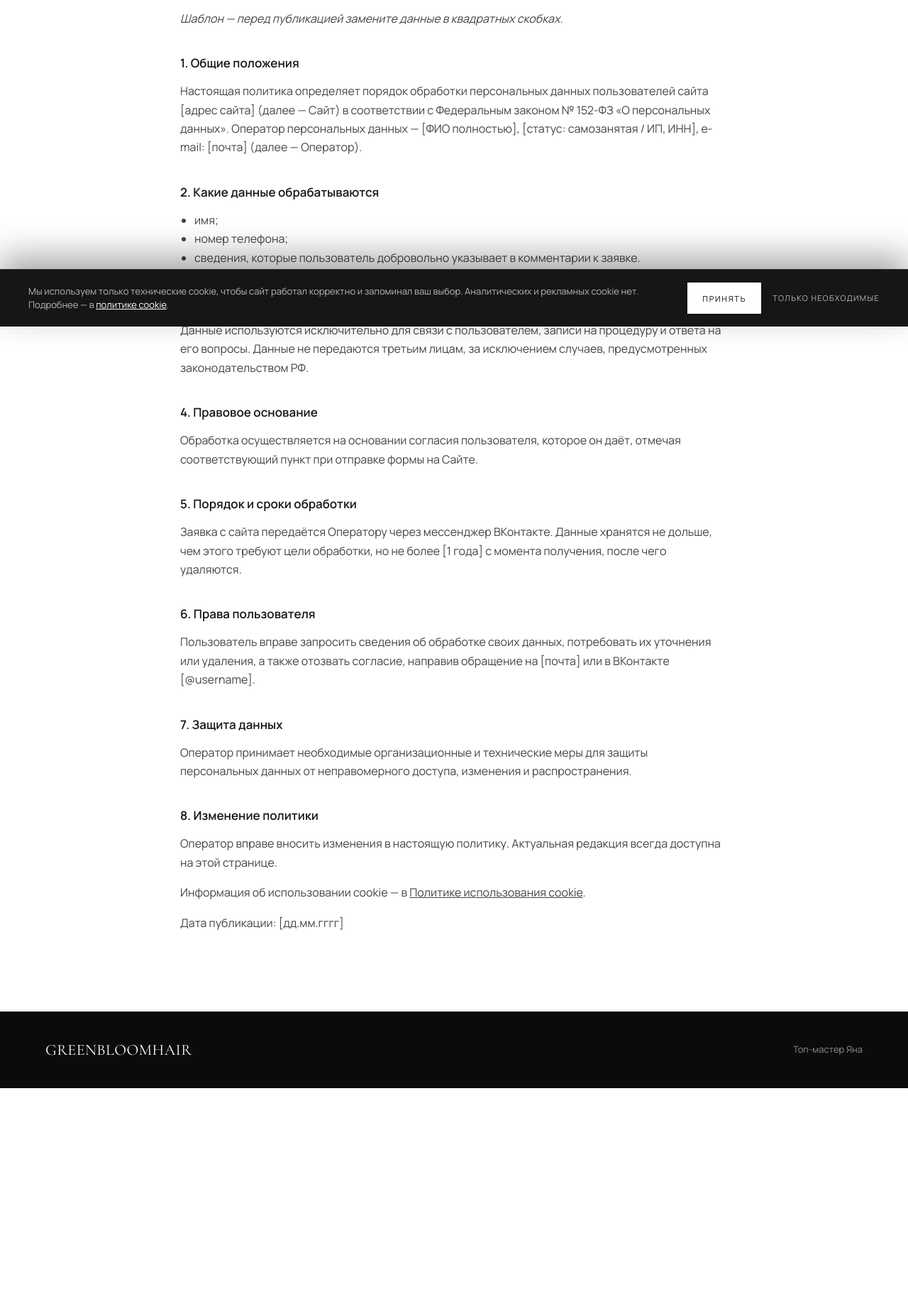
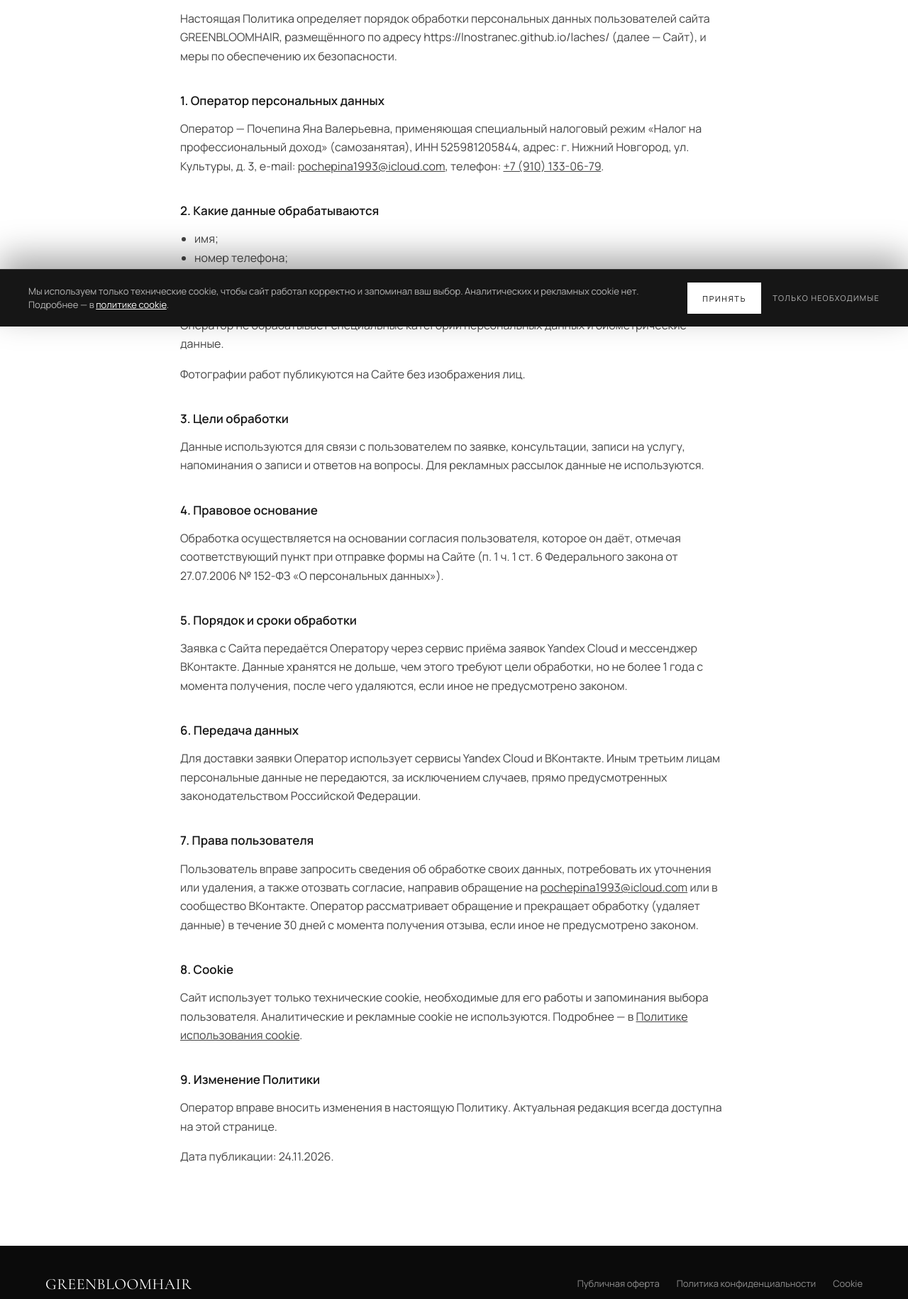
Before and after one commit to lnostranec/laches, a plain HTML site: page privacy.html in a window 1280 px wide. Shown: the part 340-2170 px from the top of the page at 71% size. Before the commit the page ends 1873 px from the top, so only its background shows below. Drawn offline with nearby package versions, Linux system fonts and the light colour scheme.

Commit message:
Заполнены политика, согласие, оферта и cookie
Указаны оператор Почепина Яна Валерьевна (самозанятая, ИНН 525981205844), контакты, адрес студии, условия оферты, сроки и дата публикации 24.11.2026.

```diff
--- a/privacy.html
+++ b/privacy.html
@@ -33,47 +33,57 @@
       <a href="index.html" class="back">← На главную</a>
       <h1>Политика конфиденциальности и обработки персональных данных</h1>
 
-      <p><em>Шаблон — перед публикацией замените данные в квадратных скобках.</em></p>
+      <p>Настоящая Политика определяет порядок обработки персональных данных пользователей сайта GREENBLOOMHAIR, размещённого по адресу https://lnostranec.github.io/laches/ (далее — Сайт), и меры по обеспечению их безопасности.</p>
 
-      <h2>1. Общие положения</h2>
-      <p>Настоящая политика определяет порядок обработки персональных данных пользователей сайта [адрес сайта] (далее — Сайт) в соответствии с Федеральным законом № 152-ФЗ «О персональных данных». Оператор персональных данных — [ФИО полностью], [статус: самозанятая / ИП, ИНН], e-mail: [почта] (далее — Оператор).</p>
+      <h2>1. Оператор персональных данных</h2>
+      <p>Оператор — Почепина Яна Валерьевна, применяющая специальный налоговый режим «Налог на профессиональный доход» (самозанятая), ИНН 525981205844, адрес: г. Нижний Новгород, ул. Культуры, д. 3, e-mail: <a href="mailto:pochepina1993@icloud.com">pochepina1993@icloud.com</a>, телефон: <a href="tel:+79101330679">+7 (910) 133-06-79</a>.</p>
 
       <h2>2. Какие данные обрабатываются</h2>
       <ul>
         <li>имя;</li>
         <li>номер телефона;</li>
-        <li>сведения, которые пользователь добровольно указывает в комментарии к заявке.</li>
+        <li>сведения, которые пользователь добровольно указывает в комментарии к заявке;</li>
+        <li>технические данные, необходимые для работы Сайта (в том числе файлы cookie).</li>
       </ul>
+      <p>Оператор не обрабатывает специальные категории персональных данных и биометрические данные.</p>
+      <p>Фотографии работ публикуются на Сайте без изображения лиц.</p>
 
       <h2>3. Цели обработки</h2>
-      <p>Данные используются исключительно для связи с пользователем, записи на процедуру и ответа на его вопросы. Данные не передаются третьим лицам, за исключением случаев, предусмотренных законодательством РФ.</p>
+      <p>Данные используются для связи с пользователем по заявке, консультации, записи на услугу, напоминания о записи и ответов на вопросы. Для рекламных рассылок данные не используются.</p>
 
       <h2>4. Правовое основание</h2>
-      <p>Обработка осуществляется на основании согласия пользователя, которое он даёт, отмечая соответствующий пункт при отправке формы на Сайте.</p>
+      <p>Обработка осуществляется на основании согласия пользователя, которое он даёт, отмечая соответствующий пункт при отправке формы на Сайте (п. 1 ч. 1 ст. 6 Федерального закона от 27.07.2006 № 152-ФЗ «О персональных данных»).</p>
 
       <h2>5. Порядок и сроки обработки</h2>
-      <p>Заявка с сайта передаётся Оператору через мессенджер ВКонтакте. Данные хранятся не дольше, чем этого требуют цели обработки, но не более [1 года] с момента получения, после чего удаляются.</p>
+      <p>Заявка с Сайта передаётся Оператору через сервис приёма заявок Yandex Cloud и мессенджер ВКонтакте. Данные хранятся не дольше, чем этого требуют цели обработки, но не более 1 года с момента получения, после чего удаляются, если иное не предусмотрено законом.</p>
 
-      <h2>6. Права пользователя</h2>
-      <p>Пользователь вправе запросить сведения об обработке своих данных, потребовать их уточнения или удаления, а также отозвать согласие, направив обращение на [почта] или в ВКонтакте [@username].</p>
+      <h2>6. Передача данных</h2>
+      <p>Для доставки заявки Оператор использует сервисы Yandex Cloud и ВКонтакте. Иным третьим лицам персональные данные не передаются, за исключением случаев, прямо предусмотренных законодательством Российской Федерации.</p>
 
-      <h2>7. Защита данных</h2>
-      <p>Оператор принимает необходимые организационные и технические меры для защиты персональных данных от неправомерного доступа, изменения и распространения.</p>
+      <h2>7. Права пользователя</h2>
+      <p>Пользователь вправе запросить сведения об обработке своих данных, потребовать их уточнения или удаления, а также отозвать согласие, направив обращение на <a href="mailto:pochepina1993@icloud.com">pochepina1993@icloud.com</a> или в сообщество ВКонтакте. Оператор рассматривает обращение и прекращает обработку (удаляет данные) в течение 30 дней с момента получения отзыва, если иное не предусмотрено законом.</p>
 
-      <h2>8. Изменение политики</h2>
-      <p>Оператор вправе вносить изменения в настоящую политику. Актуальная редакция всегда доступна на этой странице.</p>
-      <p>Информация об использовании cookie — в <a href="cookies.html">Политике использования cookie</a>.</p>
+      <h2>8. Cookie</h2>
+      <p>Сайт использует только технические cookie, необходимые для его работы и запоминания выбора пользователя. Аналитические и рекламные cookie не используются. Подробнее — в <a href="cookies.html">Политике использования cookie</a>.</p>
 
-      <p>Дата публикации: [дд.мм.гггг]</p>
+      <h2>9. Изменение Политики</h2>
+      <p>Оператор вправе вносить изменения в настоящую Политику. Актуальная редакция всегда доступна на этой странице.</p>
+
+      <p>Дата публикации: 24.11.2026.</p>
     </div>
   </main>
 
   <footer class="footer">
     <div class="container footer__inner">
       <span class="logo__name logo__name--sm">GREENBLOOMHAIR</span>
-      <span>Топ-мастер Яна</span>
+      <span class="footer__links">
+        <a href="offer.html">Публичная оферта</a>
+        <a href="privacy.html">Политика конфиденциальности</a>
+        <a href="cookies.html">Cookie</a>
+      </span>
     </div>
   </footer>
+
   <script src="cookie.js" defer></script>
 </body>
 </html>
```
Also changed, not shown: consent.html (+13 -8 lines), cookies.html (+3 -3 lines), offer.html (+16 -11 lines).
